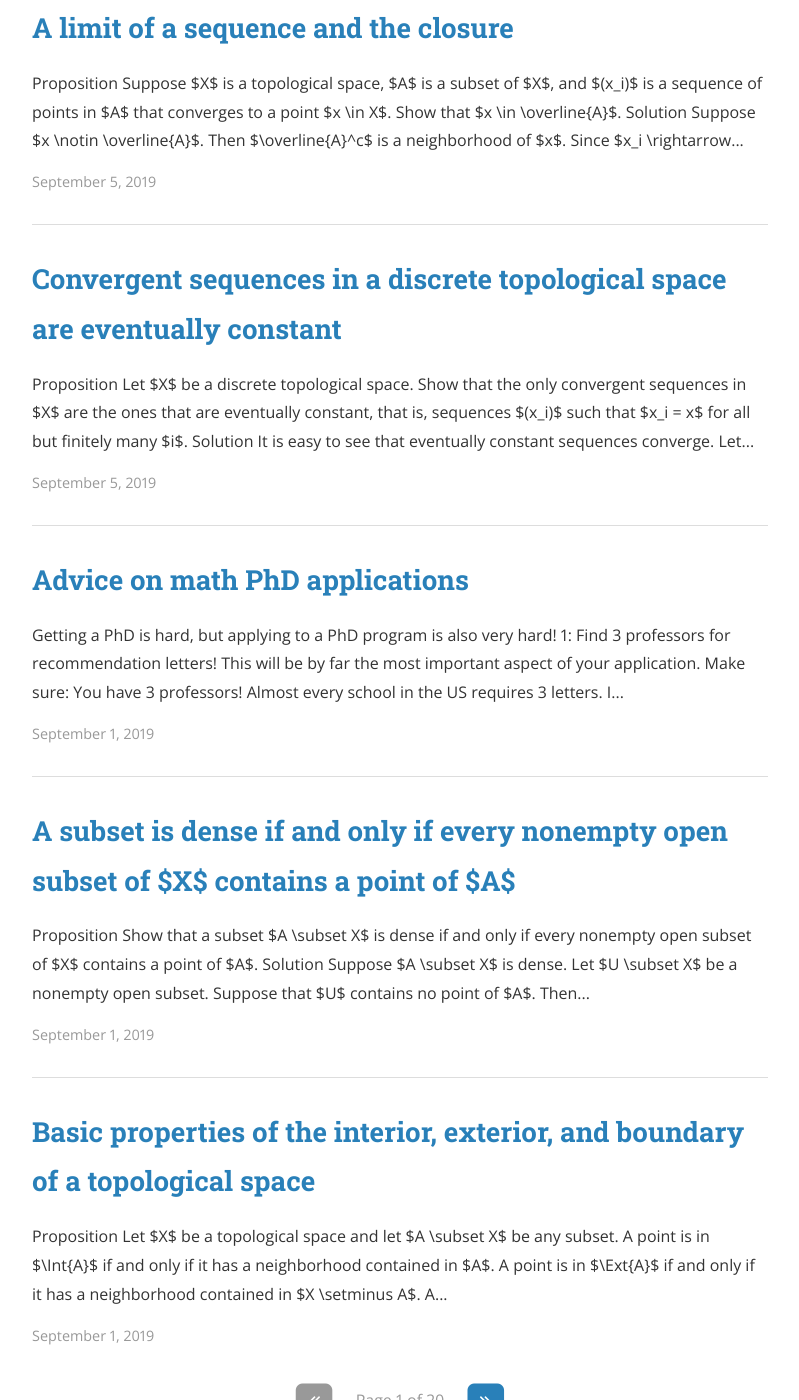
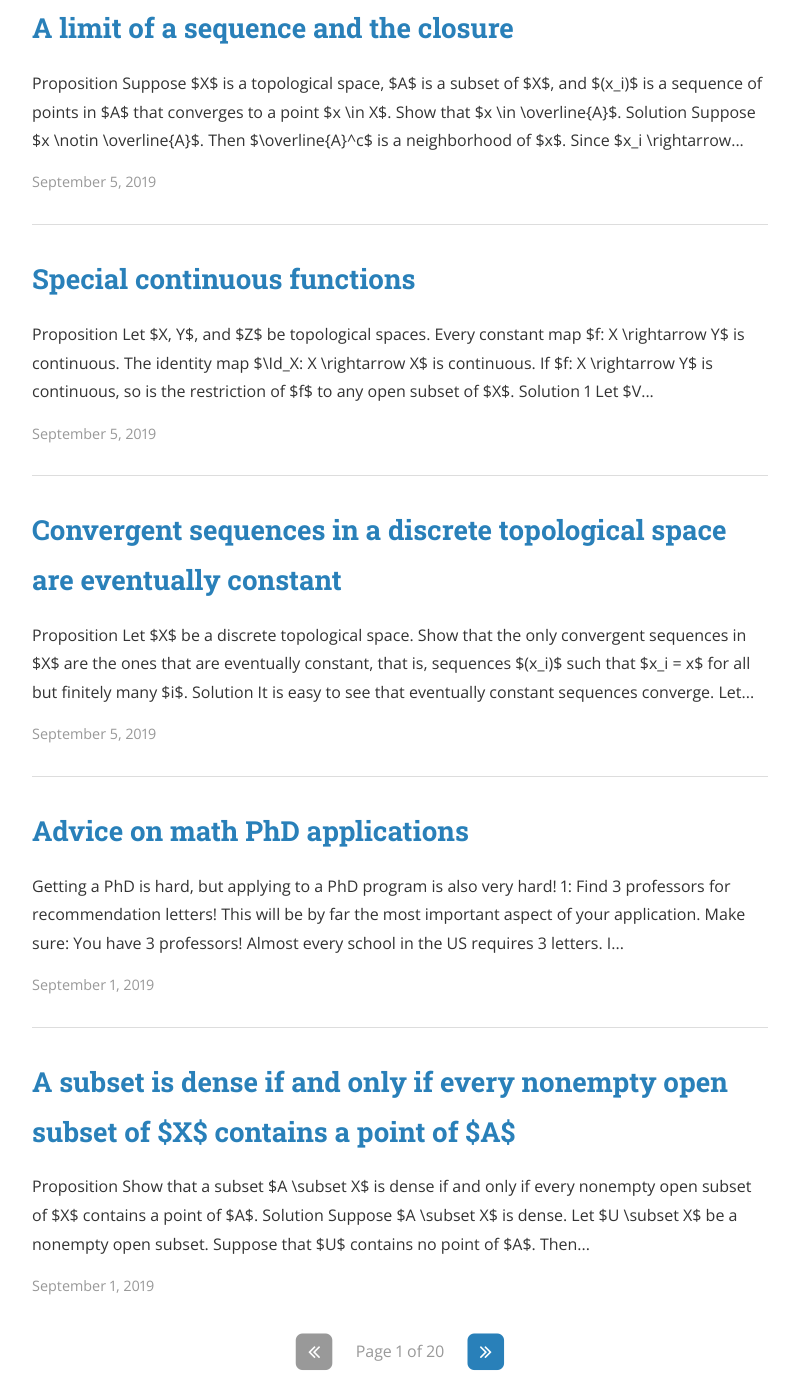
Before and after one commit to hidenori-shinohara/hidenori-shinohara.github.io, a Jekyll site: the page built from index.html, in a window 1280 px wide and 1400 px high, scrolled down 532 px. Shown: the whole window, without its empty margins (240-1039 px from the left). Built offline with Jekyll 4.4.1, drawn with Linux system fonts in a browser that asks for light colours; nearby versions of some CDN libraries; the list of posts is cut into pages by our own code.

Commit message:
Finish 2-18 (a), (b), (c)

```diff
--- a/_layouts/default.html
+++ b/_layouts/default.html
@@ -22,6 +22,7 @@
                 Ext: ["\\text{Ext}(#1)",1],
                 Gal: ["\\text{Gal}(#1)",1],
                 Hom: ["\\text{Hom}",0],
+                Id: ["\\text{Id}",0],
                 cl: ["\\text{cl}",0],
                 End: ["\\text{End}",0],
                 Bd: ["\\text{Bd}(#1)",1],
--- /dev/null
+++ b/_posts/introduction_to_topological_manifolds/chapter2/2019-09-06-continuous-maps-ex-2-18.md
@@ -0,0 +1,30 @@
+---
+layout: post
+title:  "Special continuous functions"
+date:   2019-09-05
+author: Hidenori
+---
+
+# Proposition
+Let $X, Y$, and $Z$ be topological spaces.
+
+1. Every constant map $f: X \rightarrow Y$ is continuous.
+1. The identity map $\Id_X: X \rightarrow X$ is continuous.
+1. If $f: X \rightarrow Y$ is continuous, so is the restriction of $f$ to any open subset of $X$.
+
+# Solution
+
+## 1
+Let $V \subset Y$ be an open subset.
+Then $f^{-1}(V)$ is either the empty set or $X$ depending on $V$ contains the point to which $f$ maps every element of $X$.
+in each case, $f^{-1}(V)$ is open in $X$.
+
+## 2
+For any open $U \subset X$, $\Id_X^{-1}(U) = U$, which is open in $X$.
+
+## 3
+Let $X'$ be a subset of $X$ and let $f'$ denote the restriction of $f$ to $X'$.
+
+Let $V \subset Y$.
+Then $f'^{-1}(V) = f^{-1}(V) \cap X'$.
+Then $f^{-1}(V) \cap X'$ is open in $X'$ because $f^{-1}(V)$ is open in $X$.
```
